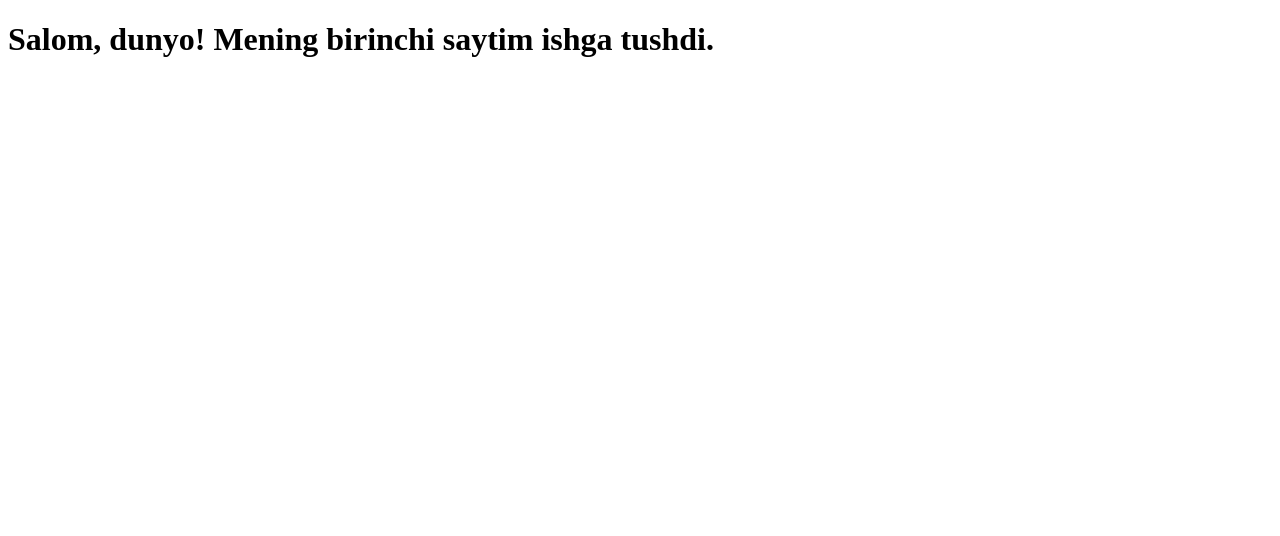
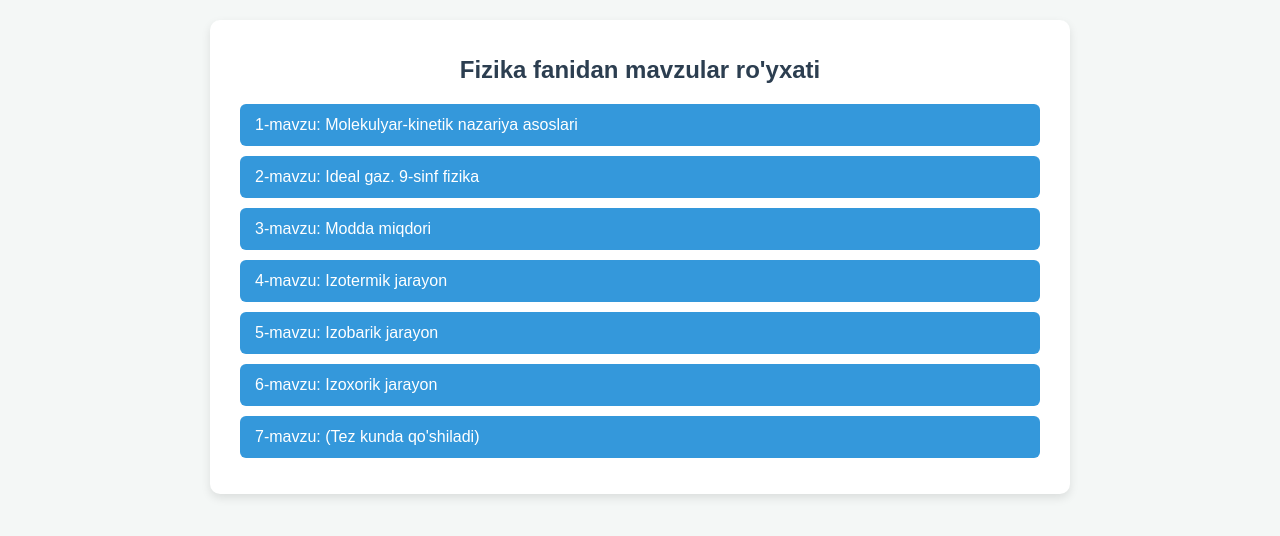
Before and after one commit to xushnozaostonaqulova-dot/Xushnoza1, a plain HTML site: page index.html in a window 1280 px wide. Drawn offline with Linux system fonts and the light colour scheme.

Commit message:
Update index.html with new layout and content

```diff
--- a/index.html
+++ b/index.html
@@ -1,10 +1,68 @@
 <!DOCTYPE html>
-<html>
+<html lang="uz">
 <head>
     <meta charset="UTF-8">
-    <title>Mening Saytim</title>
+    <meta name="viewport" content="width=device-width, initial-scale=1.0">
+    <title>Fizika fanidan mavzular ro'yxati (1-50)</title>
+    <style>
+        body {
+            font-family: Arial, sans-serif;
+            background-color: #f4f7f6;
+            margin: 0;
+            padding: 20px;
+        }
+        .container {
+            max-width: 800px;
+            margin: 0 auto;
+            background: #ffffff;
+            padding: 20px 30px;
+            border-radius: 10px;
+            box-shadow: 0 4px 10px rgba(0,0,0,0.1);
+        }
+        h1 {
+            text-align: center;
+            color: #2c3e50;
+            font-size: 24px;
+            margin-bottom: 20px;
+        }
+        ul {
+            list-style: none;
+            padding: 0;
+        }
+        li {
+            margin-bottom: 10px;
+        }
+        a {
+            display: block;
+            padding: 12px 15px;
+            background-color: #3498db;
+            color: white;
+            text-decoration: none;
+            border-radius: 6px;
+            transition: background 0.3s;
+            font-size: 16px;
+        }
+        a:hover {
+            background-color: #2980b9;
+        }
+    </style>
 </head>
 <body>
-    <h1>Salom, dunyo! Mening birinchi saytim ishga tushdi.</h1>
+
+<div class="container">
+    <h1>Fizika fanidan mavzular ro'yxati</h1>
+    <ul>
+        <!-- Har bir mavzu uchun havola (href qismiga o'z fayllaringiz nomini yozasiz) -->
+        <li><a href="7-MAVZU.index.html">1-mavzu: Molekulyar-kinetik nazariya asoslari</a></li>
+        <li><a href="ideal-gaz---9-sinf-fizika.html">2-mavzu: Ideal gaz. 9-sinf fizika</a></li>
+        <li><a href="Modda-miqdori---9-sinf-fizika-int.html">3-mavzu: Modda miqdori</a></li>
+        <li><a href="izotermik_jarayon.html">4-mavzu: Izotermik jarayon</a></li>
+        <li><a href="izobarik-jarayon.html">5-mavzu: Izobarik jarayon</a></li>
+        <li><a href="izoxorik_jarayon.html">6-mavzu: Izoxorik jarayon</a></li>
+        <!-- 50 gacha bo'lgan boshqa mavzularni shu tarzda qo'shib ketishingiz mumkin -->
+        <li><a href="#">7-mavzu: (Tez kunda qo'shiladi)</a></li>
+    </ul>
+</div>
+
 </body>
 </html>
```
